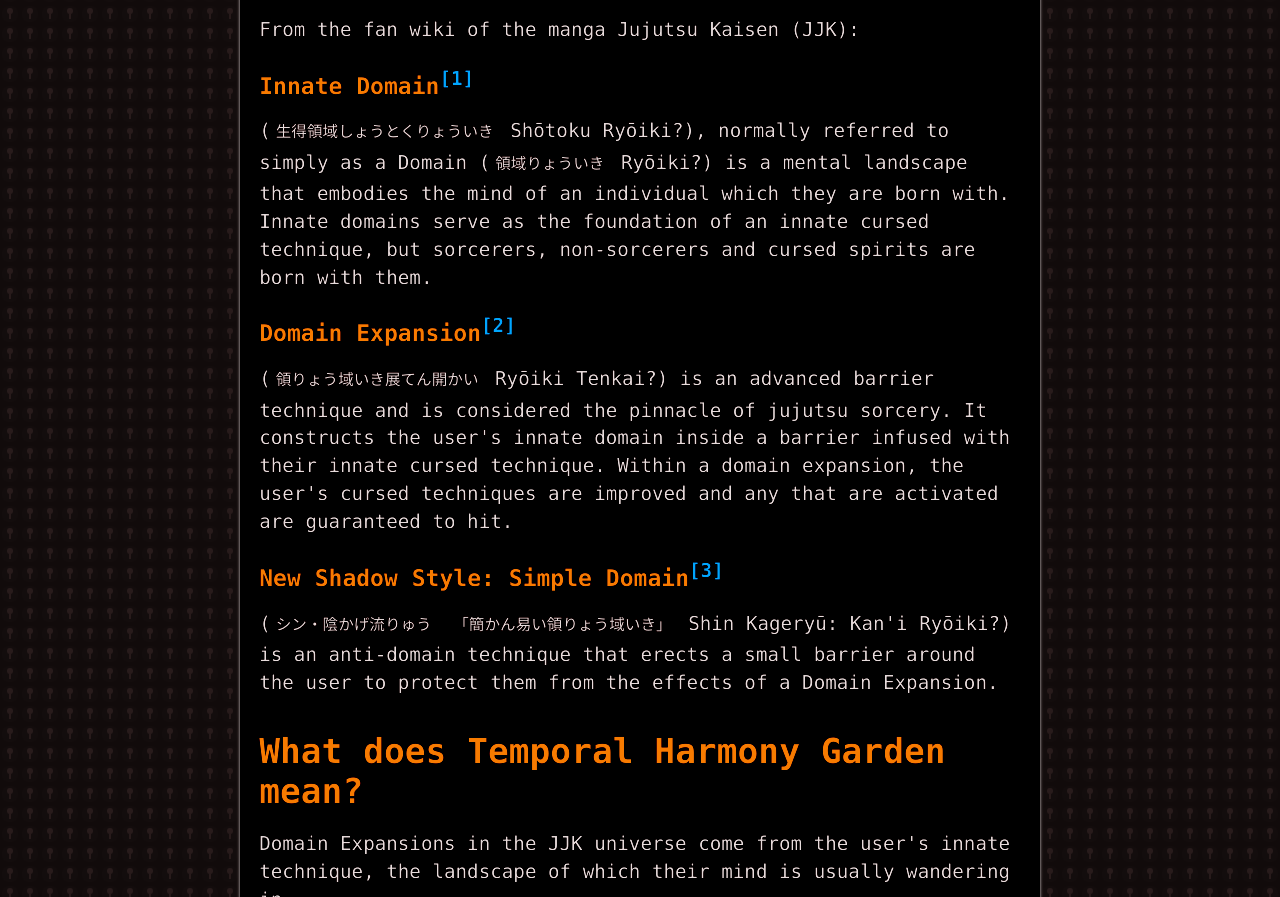
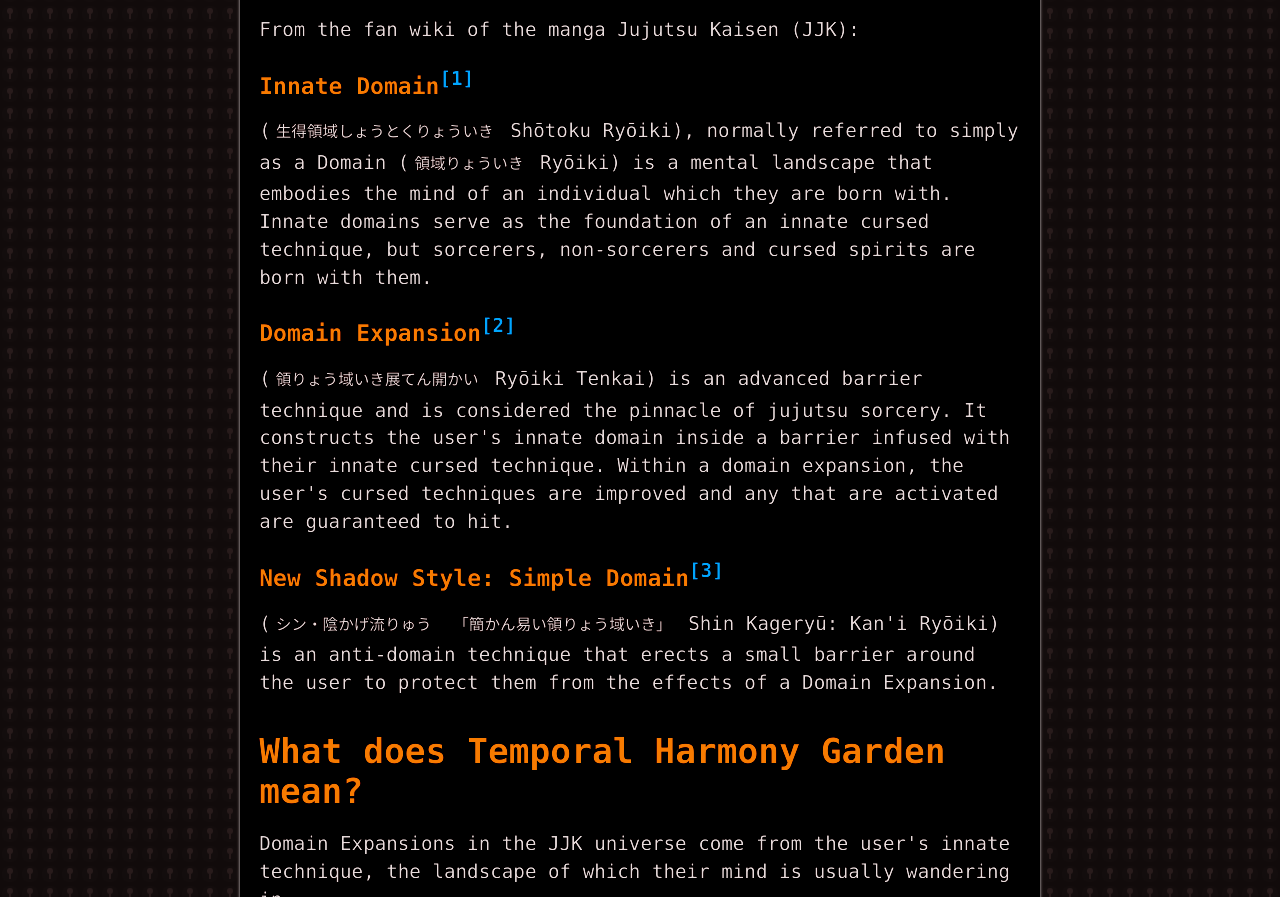
Before and after one commit to partheus/glyph, an Eleventy site: page src/garden.njk in a window 1280 px wide. Shown: the part 356-1253 px from the top of the page. Built offline with nearby package versions, Linux system fonts and the light colour scheme; Eleventy itself is replaced by a stand-in of ours; files that its build step writes are made by us from their sources.

Commit message:
Clean up garden page

```diff
--- a/src/garden.njk
+++ b/src/garden.njk
@@ -10,13 +10,13 @@
 From the fan wiki of the manga Jujutsu Kaisen (JJK):
 
 ##### **Innate Domain**[^1]
-(`生得領域しょうとくりょういき` Shōtoku Ryōiki?), normally referred to simply as a Domain (`領域りょういき` Ryōiki?) is a mental landscape that embodies the mind of an individual which they are born with. Innate domains serve as the foundation of an innate cursed technique, but sorcerers, non-sorcerers and cursed spirits are born with them.
+(`生得領域しょうとくりょういき` Shōtoku Ryōiki), normally referred to simply as a Domain (`領域りょういき` Ryōiki) is a mental landscape that embodies the mind of an individual which they are born with. Innate domains serve as the foundation of an innate cursed technique, but sorcerers, non-sorcerers and cursed spirits are born with them.
 
 ##### **Domain Expansion**[^2]
-(`領りょう域いき展てん開かい` Ryōiki Tenkai?) is an advanced barrier technique and is considered the pinnacle of jujutsu sorcery. It constructs the user's innate domain inside a barrier infused with their innate cursed technique. Within a domain expansion, the user's cursed techniques are improved and any that are activated are guaranteed to hit.
+(`領りょう域いき展てん開かい` Ryōiki Tenkai) is an advanced barrier technique and is considered the pinnacle of jujutsu sorcery. It constructs the user's innate domain inside a barrier infused with their innate cursed technique. Within a domain expansion, the user's cursed techniques are improved and any that are activated are guaranteed to hit.
 
 ##### **New Shadow Style: Simple Domain**[^3]
-(`シン・陰かげ流りゅう` `「簡かん易い領りょう域いき」` Shin Kageryū: Kan'i Ryōiki?) is an anti-domain technique that erects a small barrier around the user to protect them from the effects of a Domain Expansion.
+(`シン・陰かげ流りゅう` `「簡かん易い領りょう域いき」` Shin Kageryū: Kan'i Ryōiki) is an anti-domain technique that erects a small barrier around the user to protect them from the effects of a Domain Expansion.
 
 
 [^1]: [Innate Domain Wiki](https://jujutsu-kaisen.fandom.com/wiki/Innate_Domain)
```
